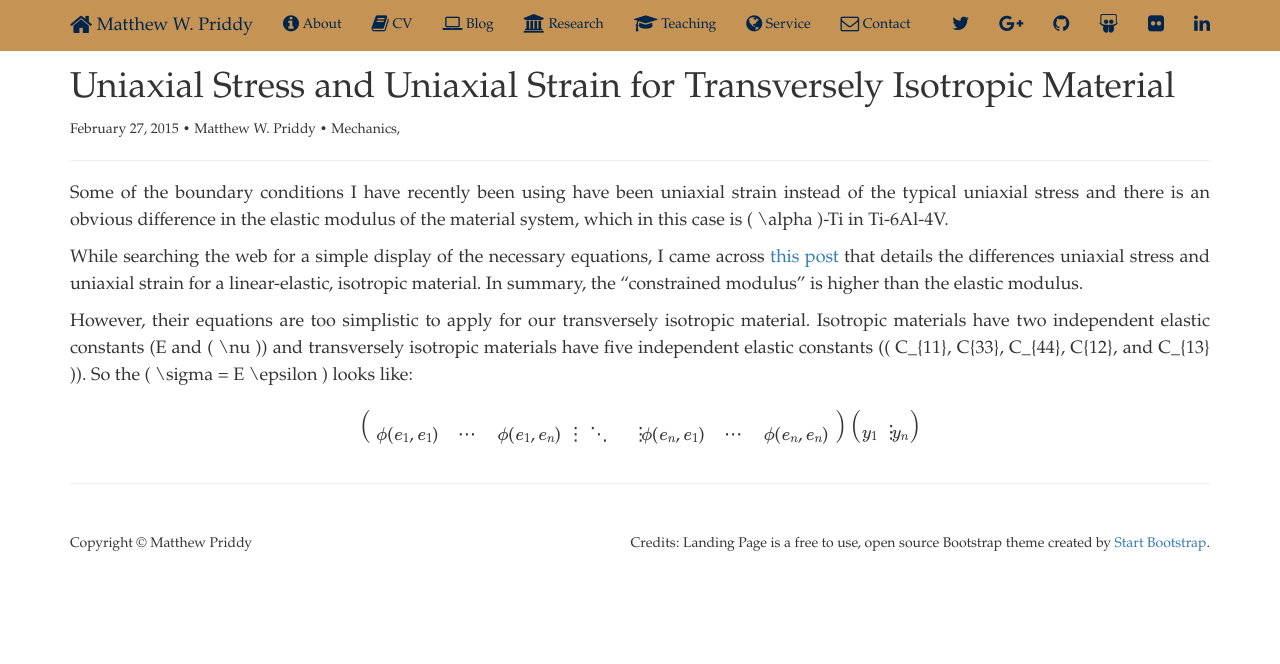
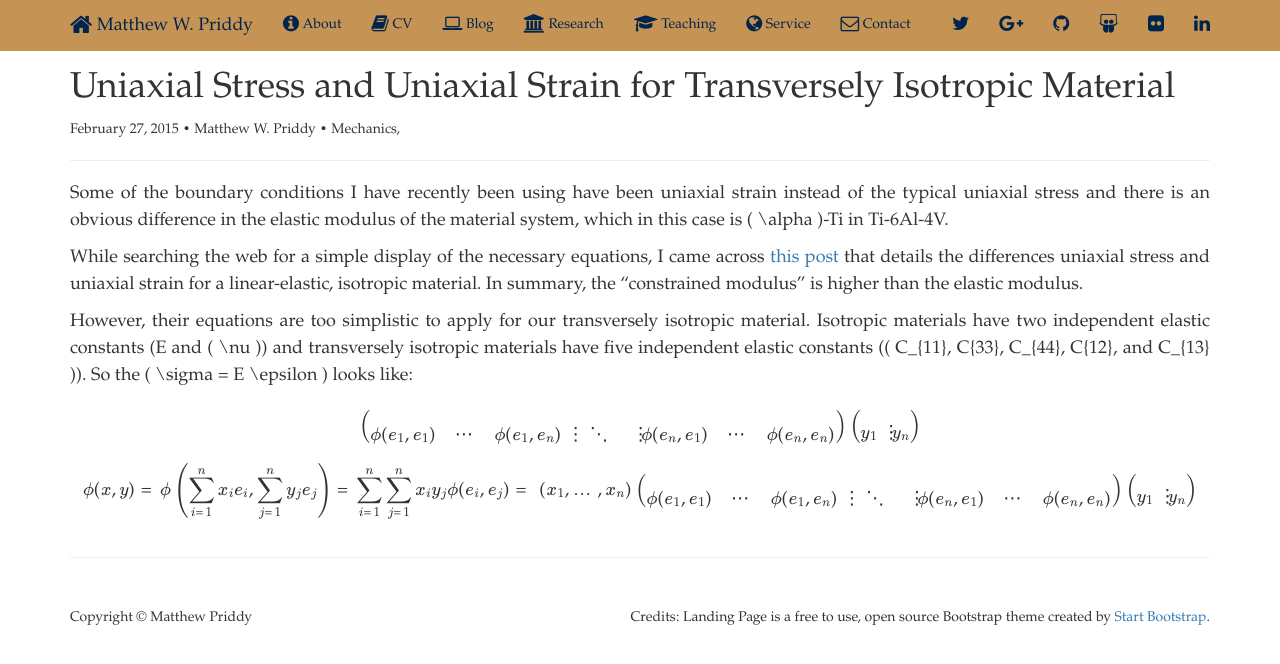
Before and after one commit to mwpriddy/mwpriddy.github.io, a Jekyll site: the page built from _posts/2015-03-04-Uniaxial-Stress-Strain-Transverse-Isotropic-Material.md, in a window 1280 px wide. Shown: the top 664 px of the page. Built offline with Jekyll 4.4.1, drawn with Linux system fonts in a browser that asks for light colours; nearby versions of some CDN libraries; formulas are drawn with MathJax 3.

Commit message:
Update 2015-03-04-Uniaxial-Stress-Strain-Transverse-Isotropic-Material.md

```diff
--- a/_posts/2015-03-04-Uniaxial-Stress-Strain-Transverse-Isotropic-Material.md
+++ b/_posts/2015-03-04-Uniaxial-Stress-Strain-Transverse-Isotropic-Material.md
@@ -20,3 +20,9 @@
 \end{array} \right)
 \left( \begin{array}{c} y_1 \ \vdots \ y_n \end{array} \right)
 $$
+
+$$
+\phi(x,y) = \phi \left(\sum_{i=1}^n x_ie_i, \sum_{j=1}^n y_je_j \right) = \sum_{i=1}^n \sum_{j=1}^n x_i y_j \phi(e_i, e_j) = \ (x_1, \ldots, x_n)
+
+\left( \begin{array}{ccc} \phi(e_1, e_1) & \cdots & \phi(e_1, e_n) \ \vdots & \ddots & \vdots \ \phi(e_n, e_1) & \cdots & \phi(e_n, e_n) \end{array} \right) \left( \begin{array}{c} y_1 \ \vdots \ y_n \end{array} \right)
+$$
```
